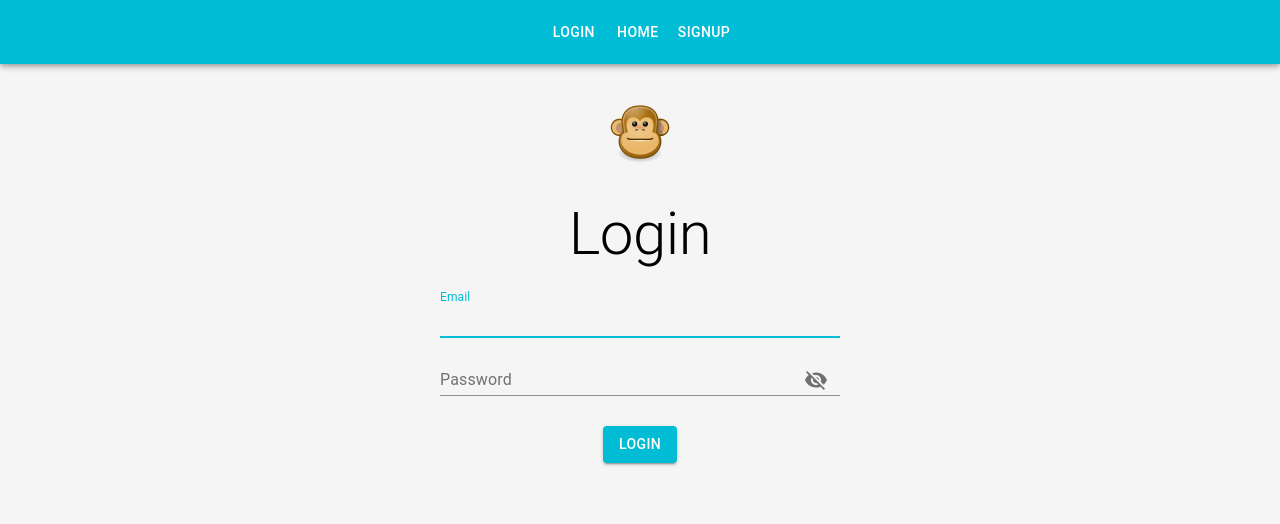
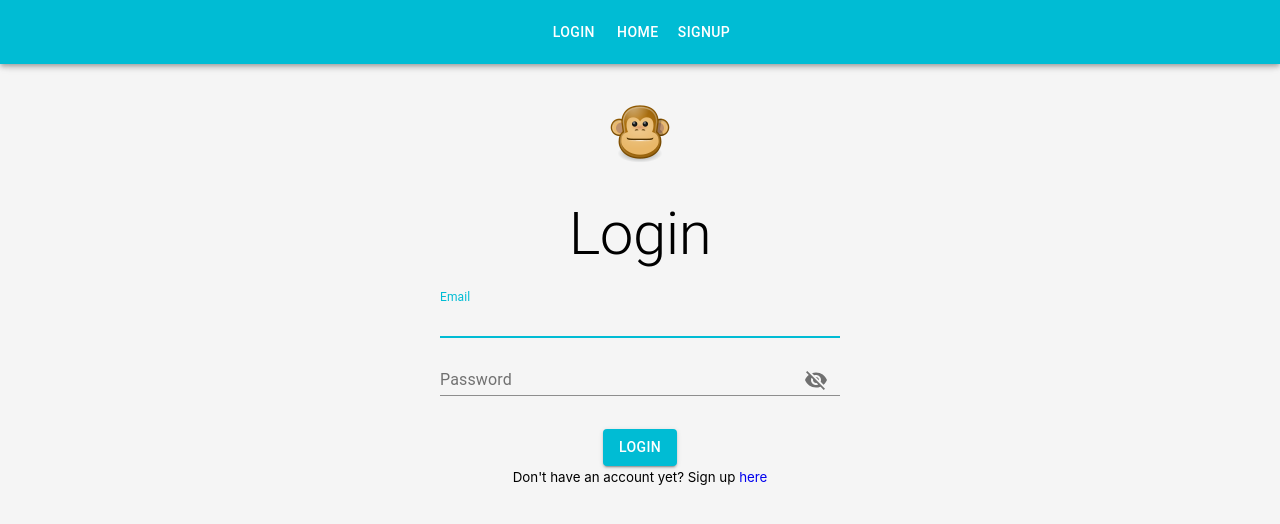
Before and after one commit to JeremiahKoeiman/screamapp, a React (Create React App) app: page /login in a window 1280 px wide. Shown: the top 524 px of the page. Built offline with nearby package versions, Linux system fonts and the light colour scheme; no server answers.

Commit message:
Login form complete

```diff
--- a/src/pages/login.js
+++ b/src/pages/login.js
@@ -1,7 +1,8 @@
-import React, {useState, useEffect} from 'react';
+import React, {Component} from 'react';
 import PropTypes from 'prop-types';
 import Monkey from '../images/monkey.png'
 import axios from 'axios'
+import {Link} from "react-router-dom";
 // MUI stuff
 import withStyles from "@material-ui/core/styles/withStyles";
 import TextField from "@material-ui/core/TextField";
@@ -13,8 +14,11 @@ import Input from "@material-ui/core/Input";
 import InputAdornment from "@material-ui/core/InputAdornment";
 import IconButton from "@material-ui/core/IconButton";
 import Button from "@material-ui/core/Button";
+import FormHelperText from "@material-ui/core/FormHelperText";
+import CircularProgress from "@material-ui/core/CircularProgress";
 import Visibility from "@material-ui/icons/Visibility"
 import VisibilityOff from "@material-ui/icons/VisibilityOff"
+
 
 const styles = {
     form: {
@@ -30,155 +34,148 @@ const styles = {
         margin: '10px auto',
     },
     button: {
-        marginTop: 20
+        marginTop: 20,
+        position: 'relative'
+    },
+    customError: {
+        color: 'red',
+        fontSize: '0.8rem',
+        marginTop: 10
+    },
+    progress: {
+        position: 'absolute',
+
     }
 }
 
-function Login(props) {
-
-    const [state, setState] = useState({
+class Login extends Component {
+    constructor() {
+        super();
+        this.state = {
             loading: false,
-        errors: {
-            email: '',
-            password: ''
-        },
+            errors: {},
             password: '',
             showPassword: false,
             email: ''
-    })
-
-    useEffect(() => {
-        const abortController = new AbortController()
-
-        setState({
-            loading: true
-        })
-        const userData = {
-            email: state.email,
-            password: state.password
         }
-        axios.post('/login', userData)
-            .then(res => {
-                //console.log(state)
-                console.log(res.data)
-                setState({
-                    loading: false
-                })
-                // Redirect to homepage if login successful
-                props.history.push('/')
-            })
-            .catch(err => {
-                //console.log(err)
-                setState({
-                    errors: err.response.data,
-                    loading: false
-                })
-            })
-
-        return () => {
-            console.log()
-            abortController.abort()
-        }
-    }, [state.email, state.password, props.history])
-
-    function handleClickShowPassword() {
-        setState({...state, showPassword: !state.showPassword})
     }
 
-    function handleMouseDownPassword(e) {
+    handleClickShowPassword = () => {
+        this.setState({...this.state, showPassword: !this.state.showPassword})
+    }
+
+    handleMouseDownPassword = (e) => {
         e.preventDefault()
     }
 
-    function handleChange(e) {
-        setState({...state, [e.target.name]: e.target.value})
+    handleChange = (e) => {
+        this.setState({
+            [e.target.name]: e.target.value
+        })
     }
 
-    function handleSubmit(e) {
+    handleSubmit = (e) => {
         //console.log(state) errors obj is empty
         e.preventDefault()
-        setState({
+        this.setState({
             loading: true
-        })
+        });
         const userData = {
-            email: state.email,
-            password: state.password
-        }
-        axios.post('/login', userData)
+            email: this.state.email,
+            password: this.state.password
+        };
+        axios
+            .post('/login', userData)
             .then((res) => {
-                //console.log(state)
-                console.log(res.data)
-                console.log(res.status)
-                console.log(res.statusText)
-                setState({
+                console.log(res.data);
+                this.setState({
                     loading: false
-                })
+                });
                 // Redirect to homepage if login successful
-                props.history.push('/')
+                this.props.history.push('/');
             })
             .catch((err) => {
-                //console.log(err)
-                setState({
+                this.setState({
                     errors: err.response.data,
                     loading: false
                 })
             })
     }
 
-    const {classes} = props
-    const {errors, email, password} = state
+    render() {
+        const {classes} = this.props
+        const {errors, loading} = this.state
 
-    console.log(email)
         return (
             <Grid container className={classes.form}>
                 <Grid item sm/>
                 <Grid item sm>
                     <img src={Monkey} alt="Monkey image" className={classes.image}/>
                     <Typography variant={"h2"} className={classes.pageTitle}>Login</Typography>
-                <form onSubmit={handleSubmit}>
+                    <form onSubmit={this.handleSubmit}
+                          noValidate
+                    >
                         <TextField
                             name={"email"}
                             label={"Email"}
                             className={classes.textField}
-                        /*helperText={errors.email}
-                        error={errors.email ? true : false}*/
-                        value={email}
-                        onChange={handleChange}
+                            helperText={errors.email}
+                            error={errors.email ? true : false}
+                            value={this.state.email}
+                            onChange={this.handleChange}
                             fullWidth
                             autoFocus={true}
                         />
-                    <FormControl fullWidth>
+                        <FormControl error={errors.password ? true : false} fullWidth>
                             <InputLabel htmlFor={"password"}>Password</InputLabel>
                             <Input
                                 className={classes.textField}
                                 id={"password"}
-                            type={state.showPassword ? 'text' : 'password'}
-                            value={state.password}
-                            /*helperText={errors.password}
-                            error={errors.password ? true : false}*/
+                                type={this.state.showPassword ? 'text' : 'password'}
+                                value={this.state.password}
                                 name={"password"}
                                 fullWidth
-                            onChange={handleChange}
+                                onChange={this.handleChange}
                                 endAdornment={
                                     <InputAdornment position={"end"}>
                                         <IconButton
                                             aria-label={"toggle password visibility"}
-                                        onClick={handleClickShowPassword}
-                                        onMouseDown={handleMouseDownPassword}
+                                            onClick={this.handleClickShowPassword}
+                                            onMouseDown={this.handleMouseDownPassword}
                                         >
-                                        {state.showPassword ? <Visibility/> : <VisibilityOff/>}
+                                            {this.state.showPassword ? <Visibility/> : <VisibilityOff/>}
                                         </IconButton>
                                     </InputAdornment>
                                 }
                             />
+                            <FormHelperText>{errors.password}</FormHelperText>
                         </FormControl>
 
-                    <Button type={"submit"} variant={"contained"} color={"primary"}
-                            className={classes.button}>Login</Button>
+                        {errors.general && (
+                            <Typography variant={"body2"} className={classes.customError}>
+                                {errors.general}
+                            </Typography>
+                        )}
+
+                        <Button
+                            type={"submit"}
+                            variant={"contained"}
+                            color={"primary"}
+                            className={classes.button}
+                            disabled={loading}
+                        >
+                            Login
+                            {loading && (
+                                <CircularProgress size={30} className={classes.progress}/>
+                            )}
+                        </Button>
                     </form>
+                    <small>Don't have an account yet? Sign up <Link to={"/signup"}>here</Link></small>
                 </Grid>
                 <Grid item sm/>
             </Grid>
         );
+    }
 }
 
 Login.propTypes = {
```
Lines whose indentation alone changed are shown as unchanged.
